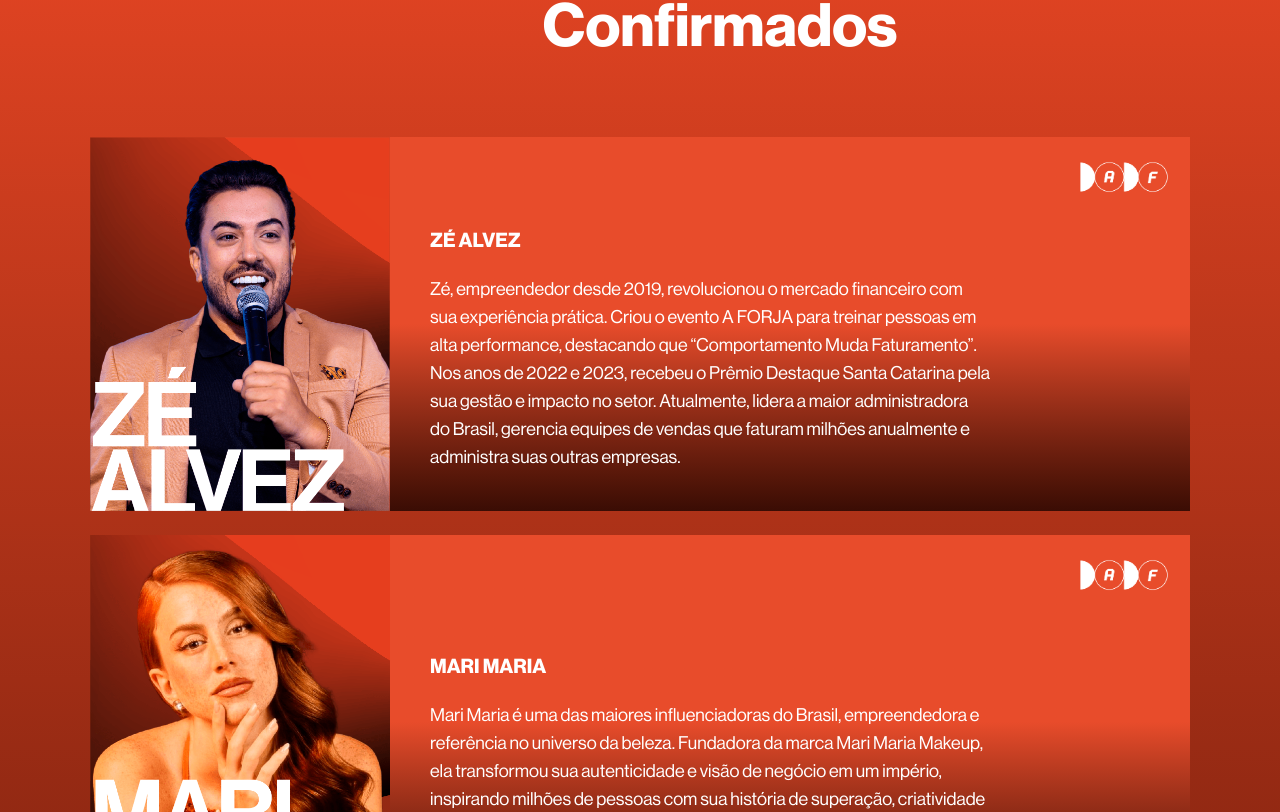
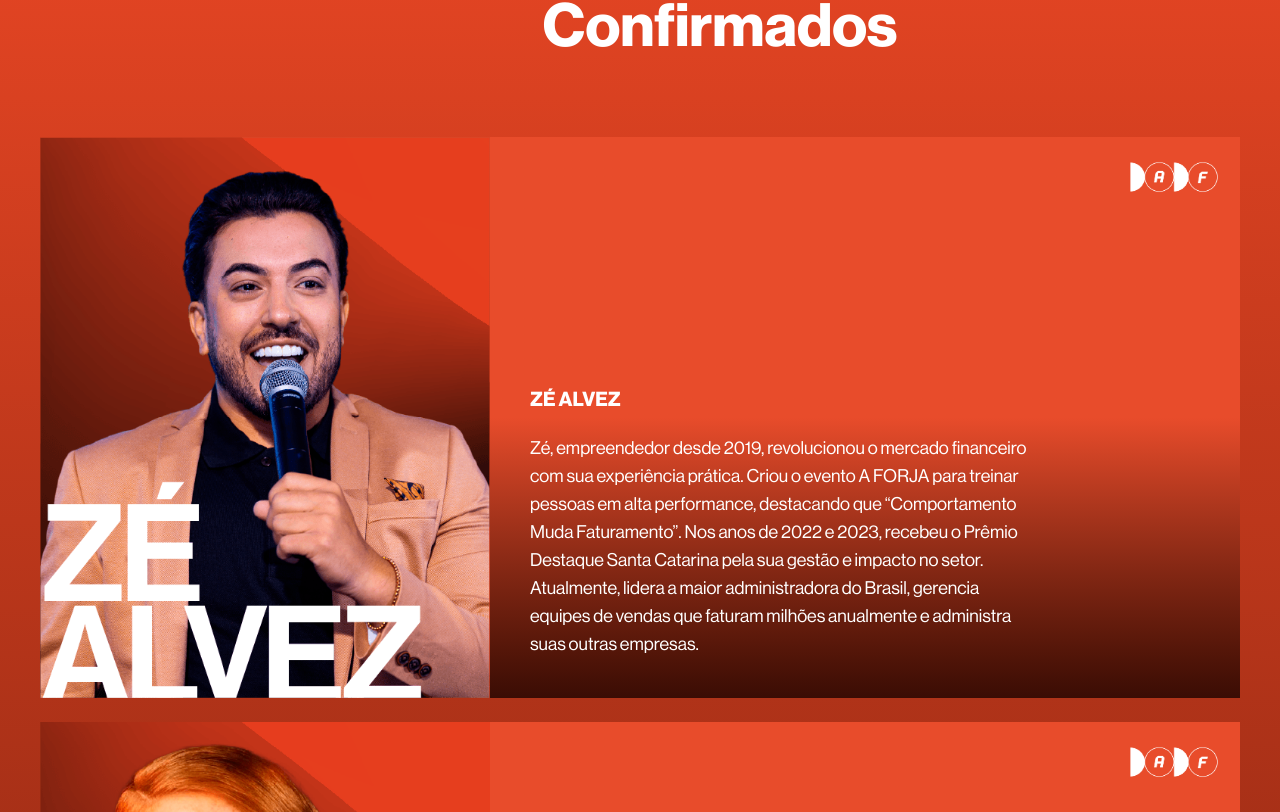
Before and after one commit to LM-Lucas-e-Marcelo/the-forge-frontend, a React (Vite) app: page / in a window 1280 px wide. Shown: the part 5628-6440 px from the top of the page. Built offline with nearby package versions, Linux system fonts and the light colour scheme.

Commit message:
update SpeakerCard component: increase image width and adjust object-fit for better presentation

```diff
--- a/src/components/speakers/speaker-card.tsx
+++ b/src/components/speakers/speaker-card.tsx
@@ -9,7 +9,11 @@ type SpeakerCardProps = {
 export const SpeakerCard = ({ name, position, imgUrl }: SpeakerCardProps) => {
   return (
     <div className="flex text-white flex-col sm:flex-row">
-      <img src={imgUrl} className="sm:w-[300px] w-full" alt="speaker image" />
+      <img
+        src={imgUrl}
+        className="sm:w-[450px] w-full object-contain"
+        alt="speaker image"
+      />
       <div className="bg-gradient-to-t from-black from-[-30%] via-[#e84c2b] to-[#e84c2b] p-10 flex flex-col items-start justify-end gap-5 w-full max-w-[800px] sm:pr-50 relative">
         <strong className="font-tertiary text-xl">{name}</strong>
         <div
```
